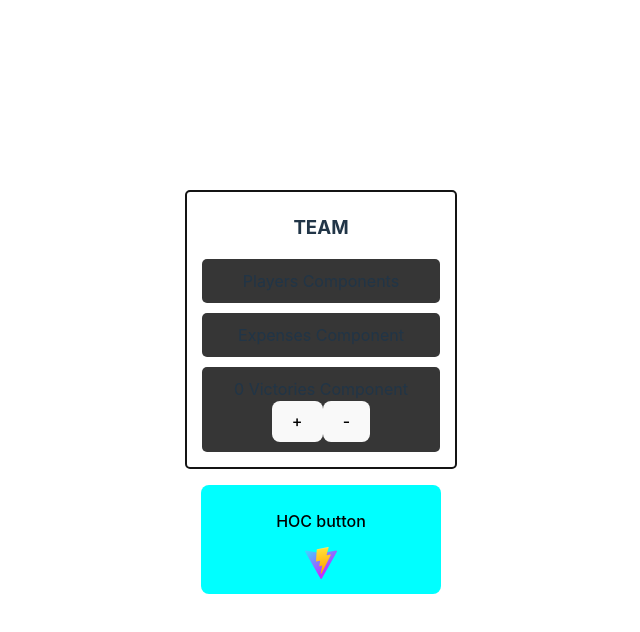
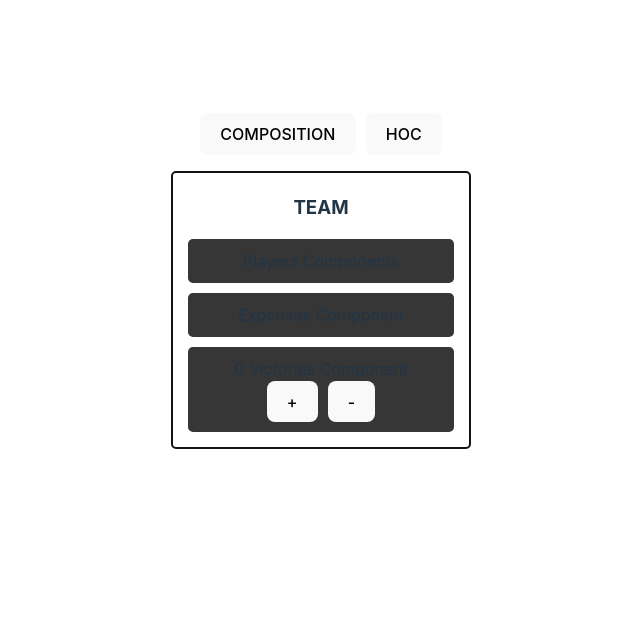
Before and after one commit to regola-Tacens/react-patterns, a React (Vite) app: page / in a window 1280 px wide. Shown: the top 632 px of the page, without its empty margins (319-959 px from the left). Built offline with nearby package versions, Linux system fonts and the light colour scheme.

Commit message:
added quick menu to switch pattern

```diff
--- a/src/App.css
+++ b/src/App.css
@@ -5,37 +5,8 @@
   text-align: center;
 }
 
-.logo {
-  height: 6em;
-  padding: 1.5em;
-  will-change: filter;
+.pattern-components {
+  min-height: 500px;
+  min-width: 300px;
+  margin:1rem;
 }
-.logo:hover {
-  filter: drop-shadow(0 0 2em #646cffaa);
-}
-.logo.react:hover {
-  filter: drop-shadow(0 0 2em #61dafbaa);
-}
-
-@keyframes logo-spin {
-  from {
-    transform: rotate(0deg);
-  }
-  to {
-    transform: rotate(360deg);
-  }
-}
-
-@media (prefers-reduced-motion: no-preference) {
-  a:nth-of-type(2) .logo {
-    animation: logo-spin infinite 20s linear;
-  }
-}
-
-.card {
-  padding: 2em;
-}
-
-.read-the-docs {
-  color: #888;
-}
--- a/src/App.tsx
+++ b/src/App.tsx
@@ -1,12 +1,31 @@
-import './App.css'
+// library imports
+import { useState } from 'react'
+
+// component imports
 import CompositionPattern from './components/compositionPattern'
 import HOCPattern from './components/HOCPattern'
+import Navigation from './navigation'
+
+// style imports
+import './App.css'
+
+// type imports
+import { patternNames } from './types/PatternTypes'
+
+export const patternComponents = {
+  COMPOSITION: <CompositionPattern />,
+  HOC: <HOCPattern />
+}
 
 function App() {
+  const[selectedPattern, setSelectedPattern] = useState<String>(patternNames.COMPOSITION)
+
   return (
     <div className="App">
-      <CompositionPattern />
-      <HOCPattern />
+      <Navigation setSelectedPattern={setSelectedPattern}/>
+      <section className="pattern-components">
+        {patternComponents[selectedPattern as keyof typeof patternNames]}
+      </section>
     </div>
   )
 }
--- a/src/index.css
+++ b/src/index.css
@@ -47,6 +47,7 @@ button {
   background-color: #1a1a1a;
   cursor: pointer;
   transition: border-color 0.25s;
+  margin: 0 5px;
 }
 button:hover {
   border-color: #646cff;
--- /dev/null
+++ b/src/navigation/index.tsx
@@ -0,0 +1,26 @@
+// library imports
+import { Dispatch } from "react"
+
+//type imports
+import { patternNames } from "../types/PatternTypes"
+
+type NavigationType = {
+  setSelectedPattern: Dispatch<React.SetStateAction<String>>
+}
+
+const Navigation = ({setSelectedPattern}: NavigationType) => {
+  const handlePickPattern = (pattern: patternNames) => {
+    setSelectedPattern(pattern)
+  }
+  return(
+    <nav>
+      {Object.keys(patternNames).map(pattern => (
+        <button onClick={() => handlePickPattern(patternNames[pattern as keyof typeof patternNames])}>
+          {pattern}
+        </button>
+      ))}
+    </nav>
+  )
+}
+
+export default Navigation
--- /dev/null
+++ b/src/types/PatternTypes.tsx
@@ -0,0 +1,4 @@
+export enum patternNames {
+  COMPOSITION = 'COMPOSITION',
+  HOC = 'HOC'
+}
```
